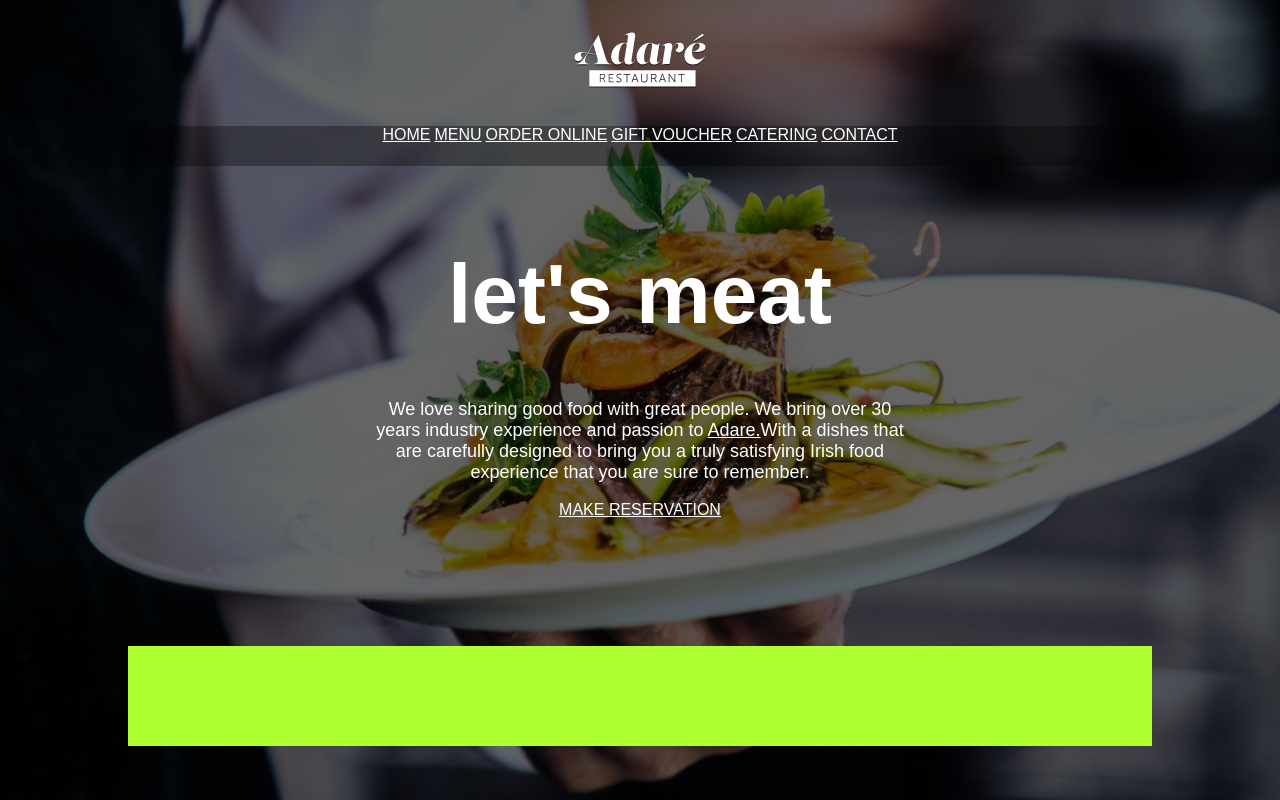
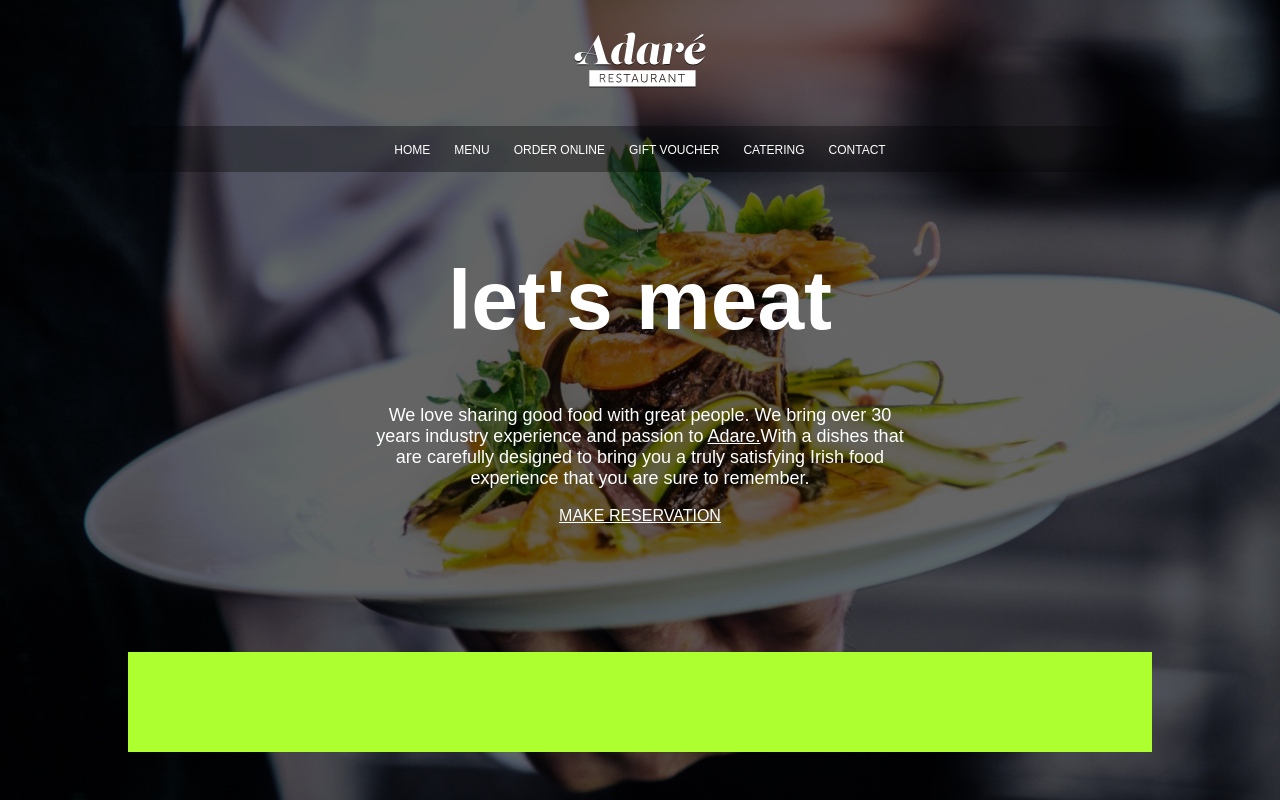
Before and after one commit to MattiaCugusi/Project1_Restaurant, a plain HTML site: page index.html in a window 1280 px wide. Drawn offline with Linux system fonts and the light colour scheme.

Commit message:
improved navigation text

```diff
--- a/styles.css
+++ b/styles.css
@@ -30,8 +30,9 @@ header {
 
 nav {
     background-color: rgba(0, 0, 0, 0.338);
-    height: 40px;
     text-align: center;
+    padding-top: 14px;
+    padding-bottom: 14px;
 
 }
 
@@ -70,3 +71,17 @@ a {
     font-family:Arial, Helvetica, sans-serif;
 
 }
+
+/*
+nav a {
+    text-decoration: none;
+
+}
+*/
+
+nav a {
+    text-decoration: none;
+    font-size: 12px;
+    padding-left: 10px;
+    padding-right: 10px;
+}
```
